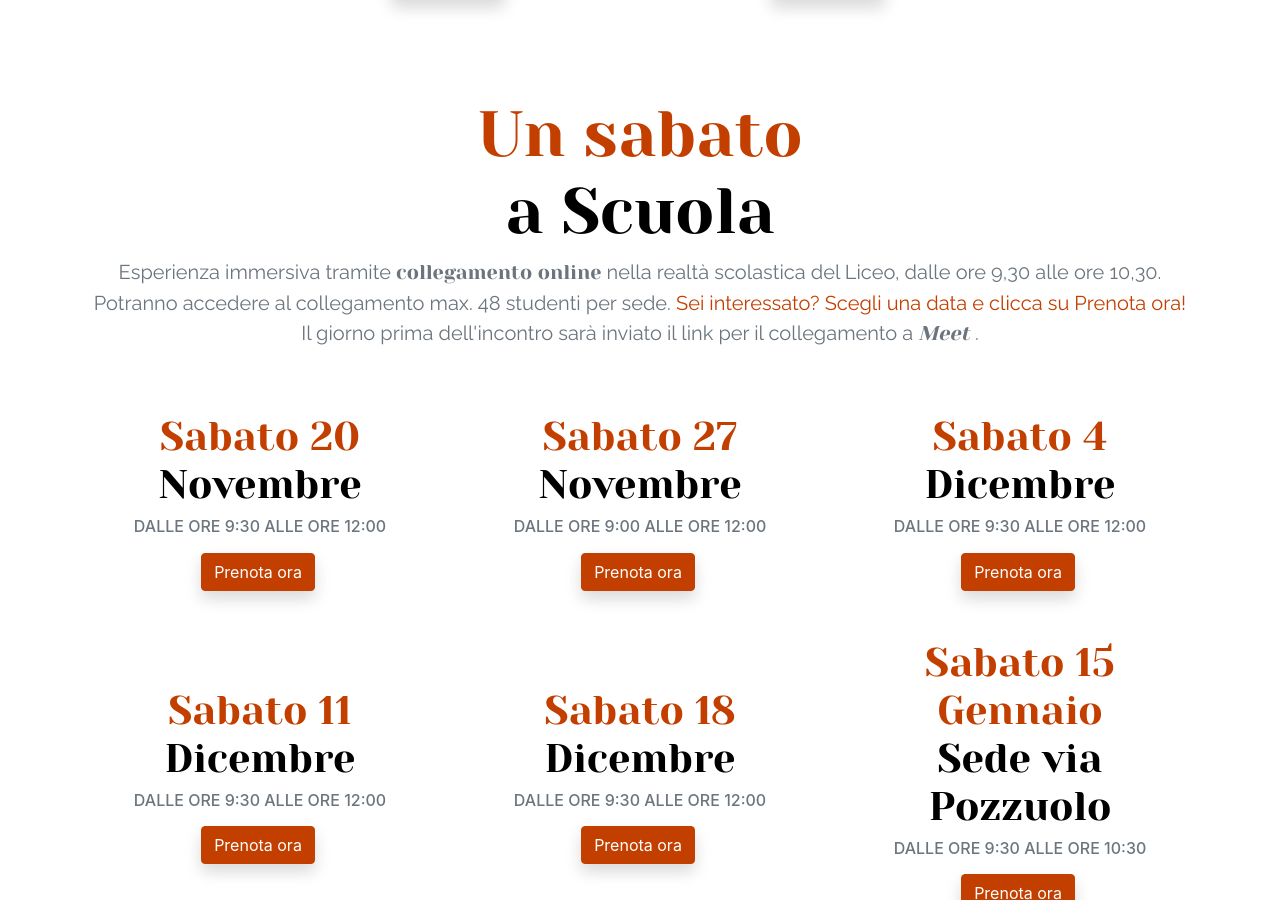
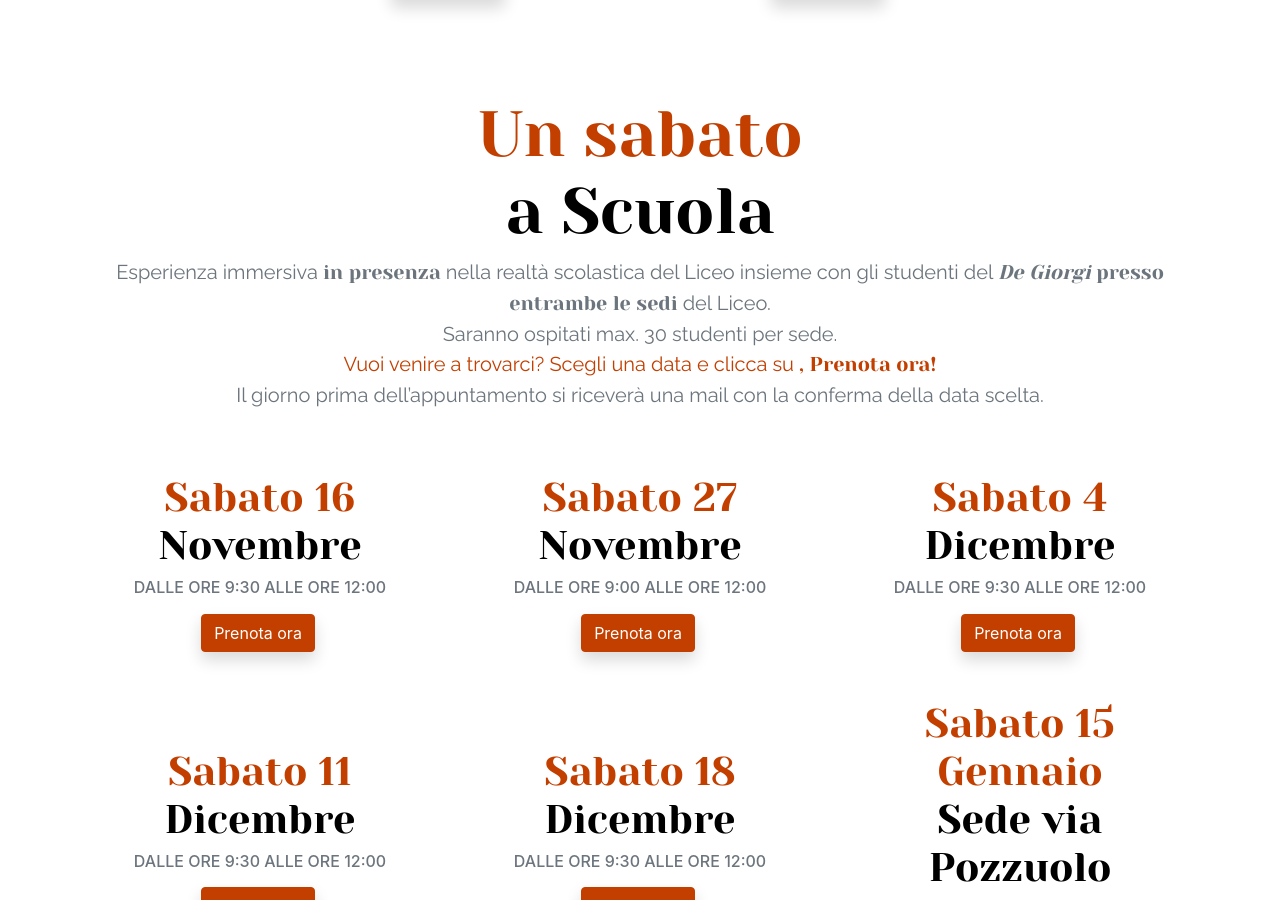
Before and after one commit to PiervitoCreanza/orientamento.liceodegiorgi.edu.it, a Jekyll site: the page built from incontri.html, in a window 1280 px wide and 900 px high, scrolled down 2289 px. Built offline with Jekyll 4.4.1, drawn with Linux system fonts in a browser that asks for light colours.

Commit message:
Updated '_data/incontri.json' via CloudCannon

```diff
--- a/_data/incontri.json
+++ b/_data/incontri.json
@@ -66,13 +66,13 @@
 		},
 		{
 			"titolo": "<span class='text-red'>Un sabato</span></br>a Scuola",
-			"sottotitolo": "Esperienza immersiva tramite <b>collegamento online</b> nella realtà scolastica del Liceo, dalle ore 9,30 alle ore 10,30. Potranno accedere al collegamento max. 48 studenti per sede. <span class='text-red'>Sei interessato? Scegli una data e clicca su Prenota ora!</span></br> Il giorno prima dell'incontro sarà inviato il link per il collegamento a <b> <i>Meet </b> </i>.",
+			"sottotitolo": "Esperienza immersiva <b>in presenza</b> nella realtà scolastica del Liceo insieme con gli studenti del <b><i>De Giorgi</i> presso entrambe le sedi</b> del Liceo.<br> Saranno ospitati max. 30 studenti per sede.<br> <span class='text-red'> Vuoi venire a trovarci? Scegli una data e clicca su <b>, Prenota ora! </b></span></br>  Il giorno prima dell’appuntamento si riceverà una mail con la conferma della data scelta.",
 			"date": [
 				{
-					"giorno": "Sabato 20",
+					"giorno": "Sabato 16",
 					"mese": "Novembre",
 					"orario": "dalle ore 9:30 alle ore 12:00",
-					"url": "https://forms.gle/cG6XShy6Zfj5uAuaA"
+					"url": ""
 				},
 				{
 					"giorno": "Sabato 27 ",
```
